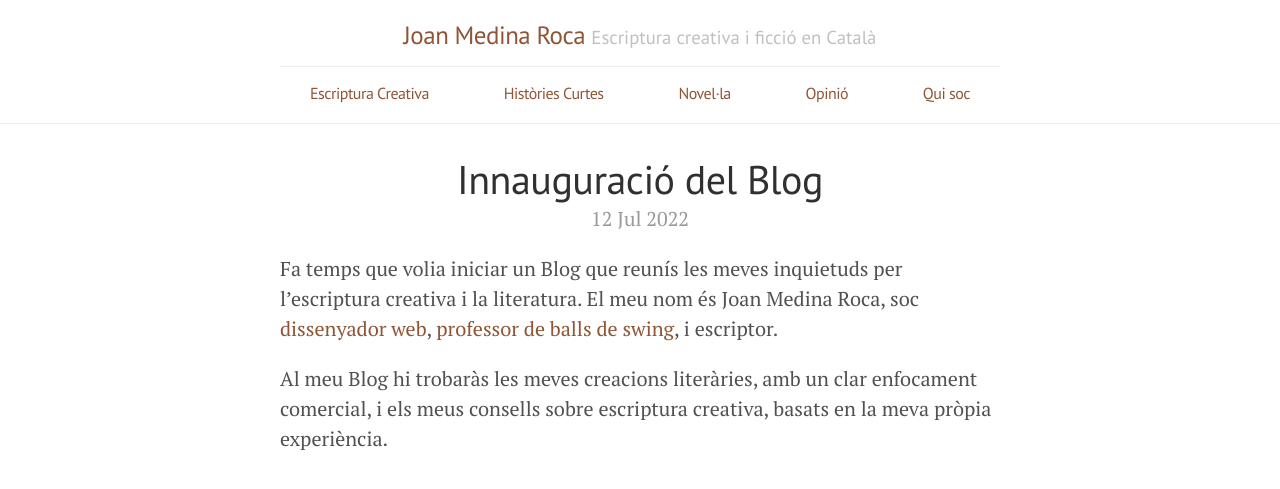
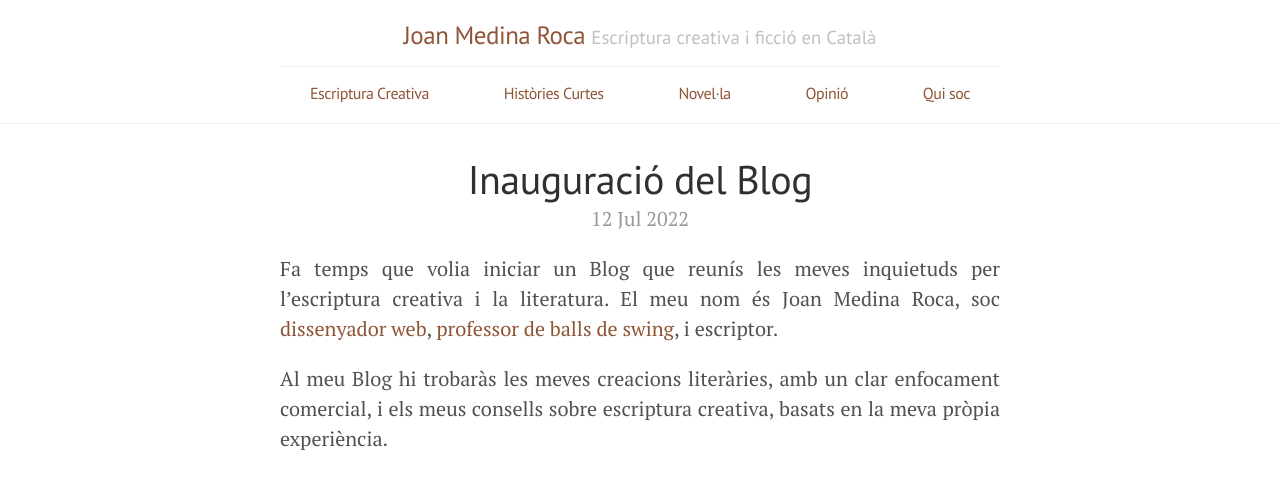
Before and after one commit to joan-medina-roca/blog-jmr-literatura, a Jekyll site: the page built from _posts/2022-07-12-blog-post-inicial.md, in a window 1280 px wide. Shown: the top 489 px of the page. Built offline with Jekyll 4.4.1, drawn with Linux system fonts in a browser that asks for light colours.

Commit message:
text justificat paragraf

```diff
--- a/_posts/2022-07-12-blog-post-inicial.md
+++ b/_posts/2022-07-12-blog-post-inicial.md
@@ -1,6 +1,6 @@
 ---
 layout: post
-title: Innauguració del Blog
+title: Inauguració del Blog
 ---
 
 Fa temps que volia iniciar un Blog que reunís les meves inquietuds per l'escriptura creativa i la literatura. El meu nom és Joan Medina Roca, soc [dissenyador web](https://joanmedinaroca.com){:target="\_blank"}{:rel="noopener noreferrer"}, [professor de balls de swing](https://lamardeswing.com){:target="\_blank"}{:rel="noopener noreferrer"}, i escriptor.
--- a/public/css/lanyon.css
+++ b/public/css/lanyon.css
@@ -49,6 +49,10 @@ h1, h2, h3, h4, h5, h6 {
   font-weight: 400;
   color: #313131;
   letter-spacing: -.025rem;
+}
+
+p {
+  text-align: justify;
 }
 
 
```
